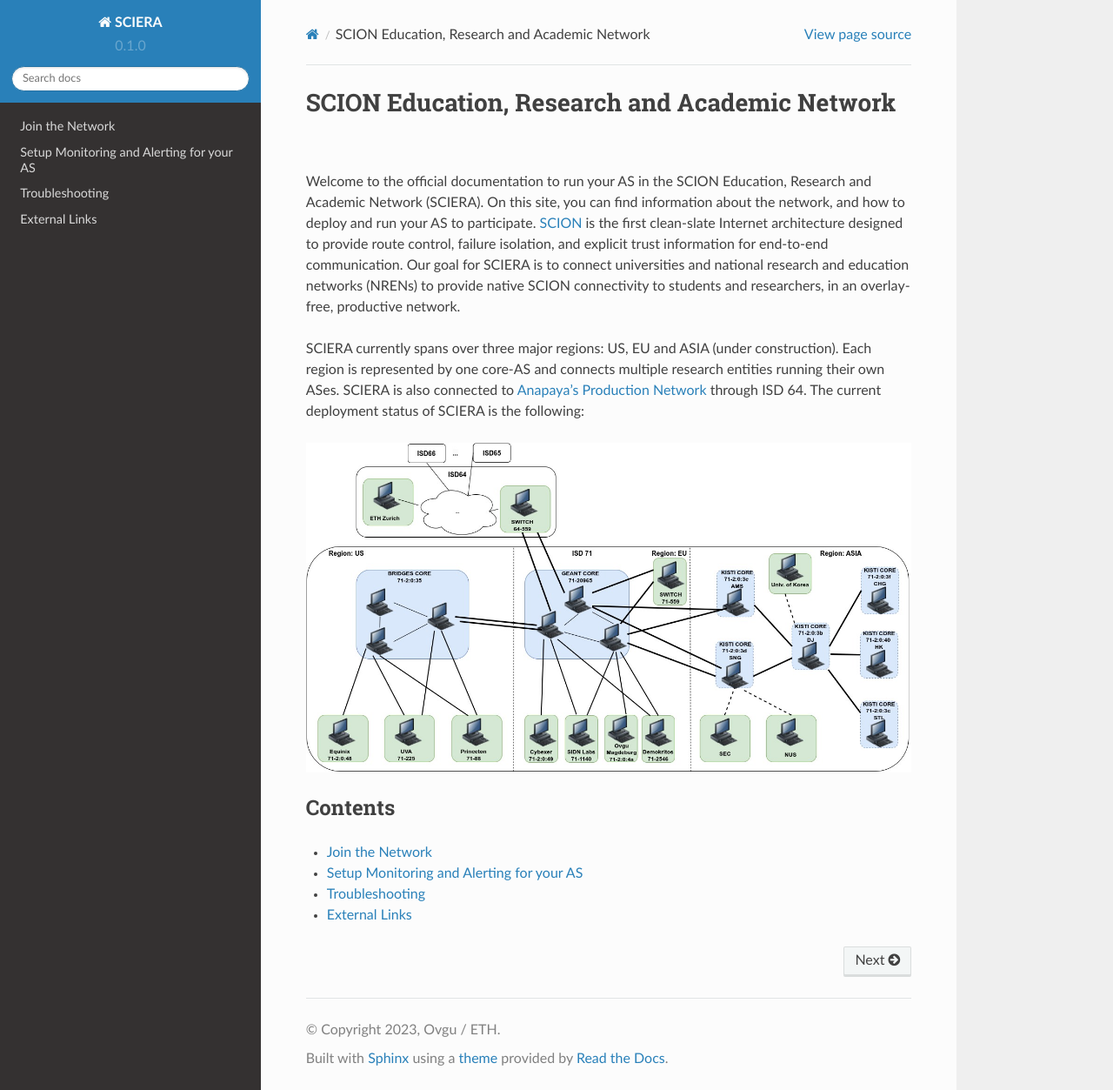
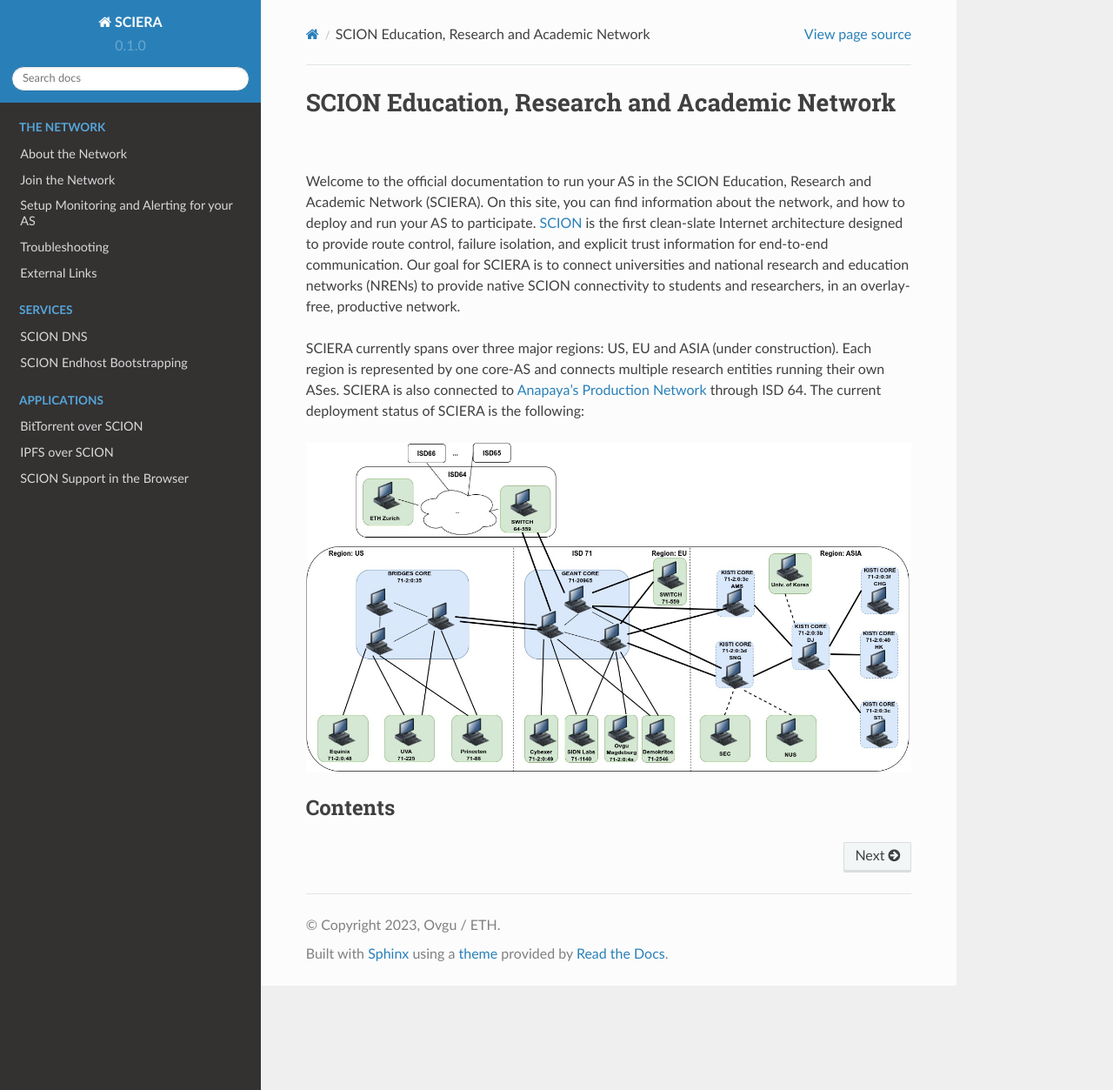
Before and after one commit to netsys-lab/scion-education-network-documentation, a Sphinx documentation site: the page built from docs/source/index.rst, in a window 1280 px wide and 1253 px high. Shown: the whole window at 87% size. Built offline with Sphinx 7.4.7 and the Read the Docs theme 2.0.0, drawn with Linux system fonts in a browser that asks for light colours.

Commit message:
Fix menu

```diff
--- a/docs/source/about.rst
+++ b/docs/source/about.rst
@@ -1,5 +1,5 @@
 About the Network
-===
+=======================================
 
 .. autosummary::
    :toctree: generated
--- a/docs/source/index.rst
+++ b/docs/source/index.rst
@@ -12,8 +12,30 @@
 Contents
 --------
 
-..  toctree::
-    :glob:
-    :titlesonly:
+.. toctree::
+  :maxdepth: 1
+  :caption: The Network
+  :hidden:
 
-    *
+  about
+  join
+  monitoring
+  troubleshooting
+  weblinks
+
+.. toctree::
+  :maxdepth: 1
+  :caption: Services
+  :hidden:
+
+  services/dns
+  services/endhost-bootstrap
+
+.. toctree::
+  :maxdepth: 1
+  :caption: Applications
+  :hidden:
+
+  applications/bittorrent
+  applications/ipfs
+  applications/browser
--- a/docs/source/join.rst
+++ b/docs/source/join.rst
@@ -1,5 +1,5 @@
 Join the Network
-=====
+=======================================
 
 To join the SCION Education, Research and Academic, there are several possibilities depending on your location:
 
--- a/docs/source/monitoring.rst
+++ b/docs/source/monitoring.rst
@@ -1,5 +1,5 @@
 Setup Monitoring and Alerting for your AS
-=====
+=======================================
 
 Open-Source Stack
 ------------
--- a/docs/source/troubleshooting.rst
+++ b/docs/source/troubleshooting.rst
@@ -1,5 +1,5 @@
 Troubleshooting
-=====
+=======================================
 
 Open-Source Stack
 ------------
```
